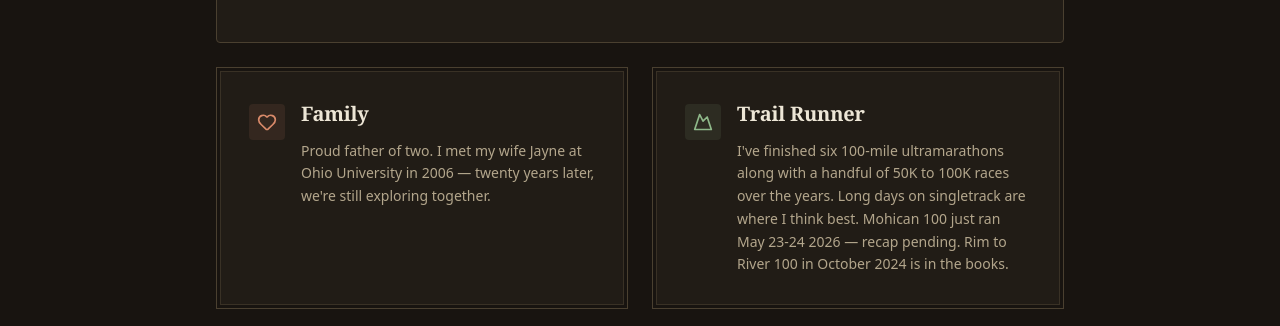
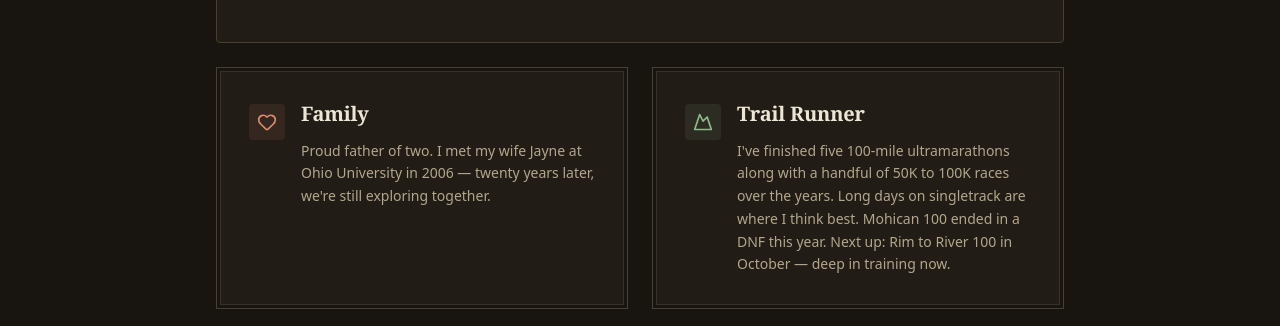
Before and after one commit to ek33450505/Edward_Kubiak, a React (Vite) app: page /about in a window 1280 px wide. Shown: the part 1686-2012 px from the top of the page. Built offline with nearby package versions, Linux system fonts and the light colour scheme.

Commit message:
Correct trail-running facts on About page (#32)
Five 100-mile finishes, not six. Mohican 100 this year was a DNF, not a
pending recap. Rim to River 100 is the upcoming October race in training,
not a past result.

Co-authored-by: Claude Opus 5 <noreply@anthropic.com>

```diff
--- a/src/Components/About.jsx
+++ b/src/Components/About.jsx
@@ -246,11 +246,11 @@ const About = () => {
                     Trail Runner
                   </h2>
                   <p className="text-muted-foreground leading-relaxed text-sm">
-                    I&apos;ve finished six 100-mile ultramarathons along with a
+                    I&apos;ve finished five 100-mile ultramarathons along with a
                     handful of 50K to 100K races over the years. Long days on
-                    singletrack are where I think best. Mohican 100 just ran
-                    May 23-24 2026 — recap pending. Rim to River 100 in
-                    October 2024 is in the books.
+                    singletrack are where I think best. Mohican 100 ended in a
+                    DNF this year. Next up: Rim to River 100 in October —
+                    deep in training now.
                   </p>
                 </div>
               </div>
```
